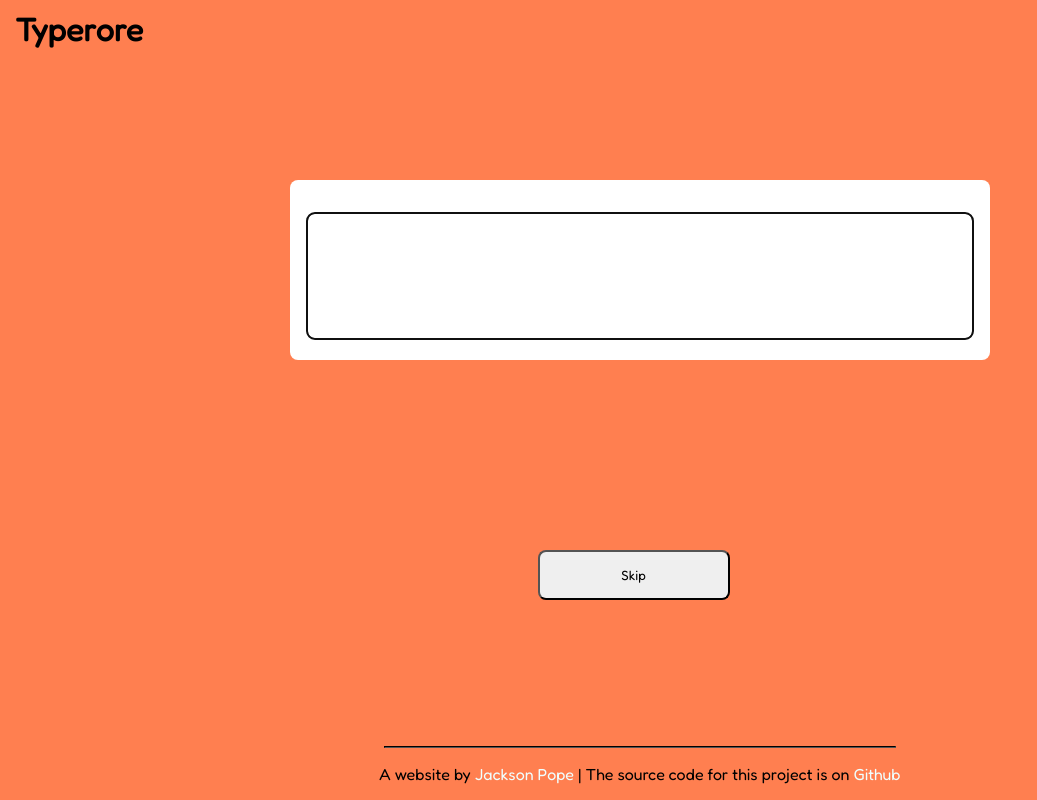
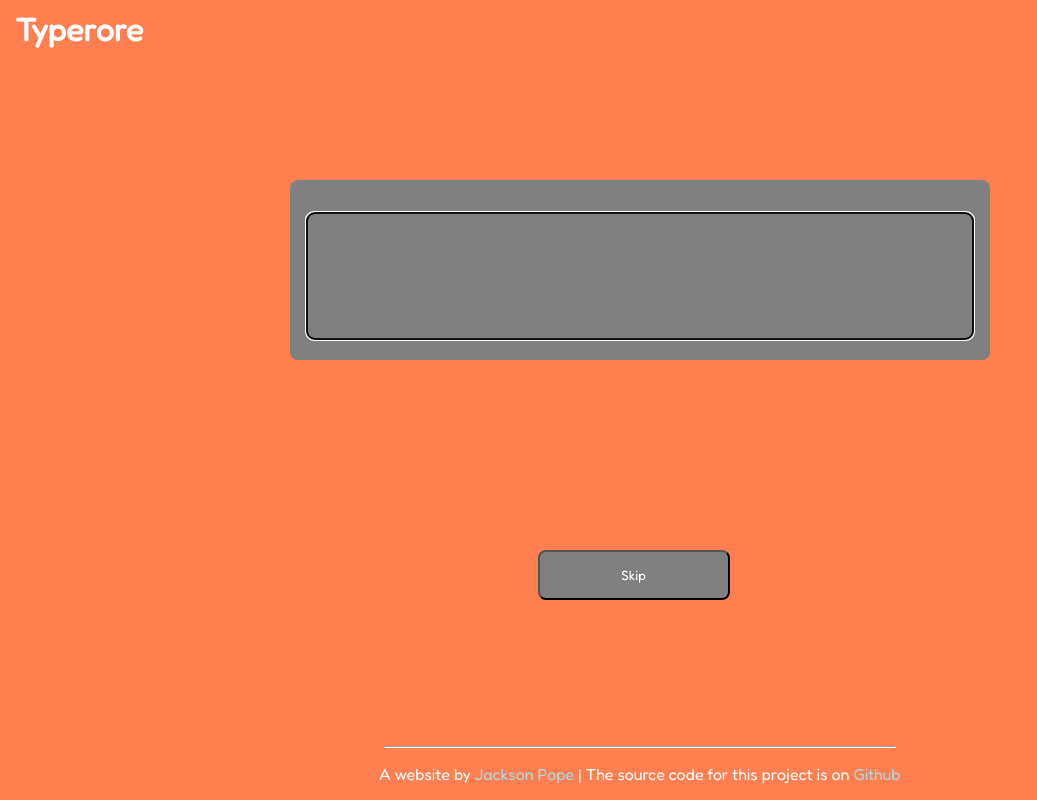
Before and after one commit to jacksonwalker0/Typerore, a plain HTML site: page index.html in a window 1280 px wide. Shown: the whole page, without its empty margins (0-1037 px from the left). Drawn offline with Linux system fonts and the light colour scheme; no server answers.

Commit message:
Added new colors

```diff
--- a/style.css
+++ b/style.css
@@ -15,6 +15,15 @@ body {
   background-color: coral;
   margin: 0; height: 100%;
   overflow: hidden
+  font-color
+}
+
+h1 {
+  color:white;
+}
+
+p {
+  color:white;
 }
 
 body,
@@ -38,7 +47,7 @@ body,
 }
 
 .container {
-  background-color: white;
+  background-color: grey;
   padding: 1rem;
   border-radius: .5rem;
   width: 700px;
@@ -49,6 +58,7 @@ body,
   margin-bottom: 1rem;
   margin-left: calc(1rem + 2px);
   margin-right: calc(1rem + 2px);
+  color:white;
 }
 
 .quote-input {
@@ -91,7 +101,7 @@ body,
 }
 
 hr {
-  border-color: black;
+  border-color: white;
   max-width: 40%;
 }
 
@@ -105,7 +115,7 @@ text-align:center;
 
 a {
   text-decoration: none;
-  color: azure;
+  color: lightblue;
 }
 
 br {
@@ -119,4 +129,6 @@ button {
   position:absolute;
   left:42%;
   bottom:25%;
+  background-color: grey;
+  color:white
 }
```
